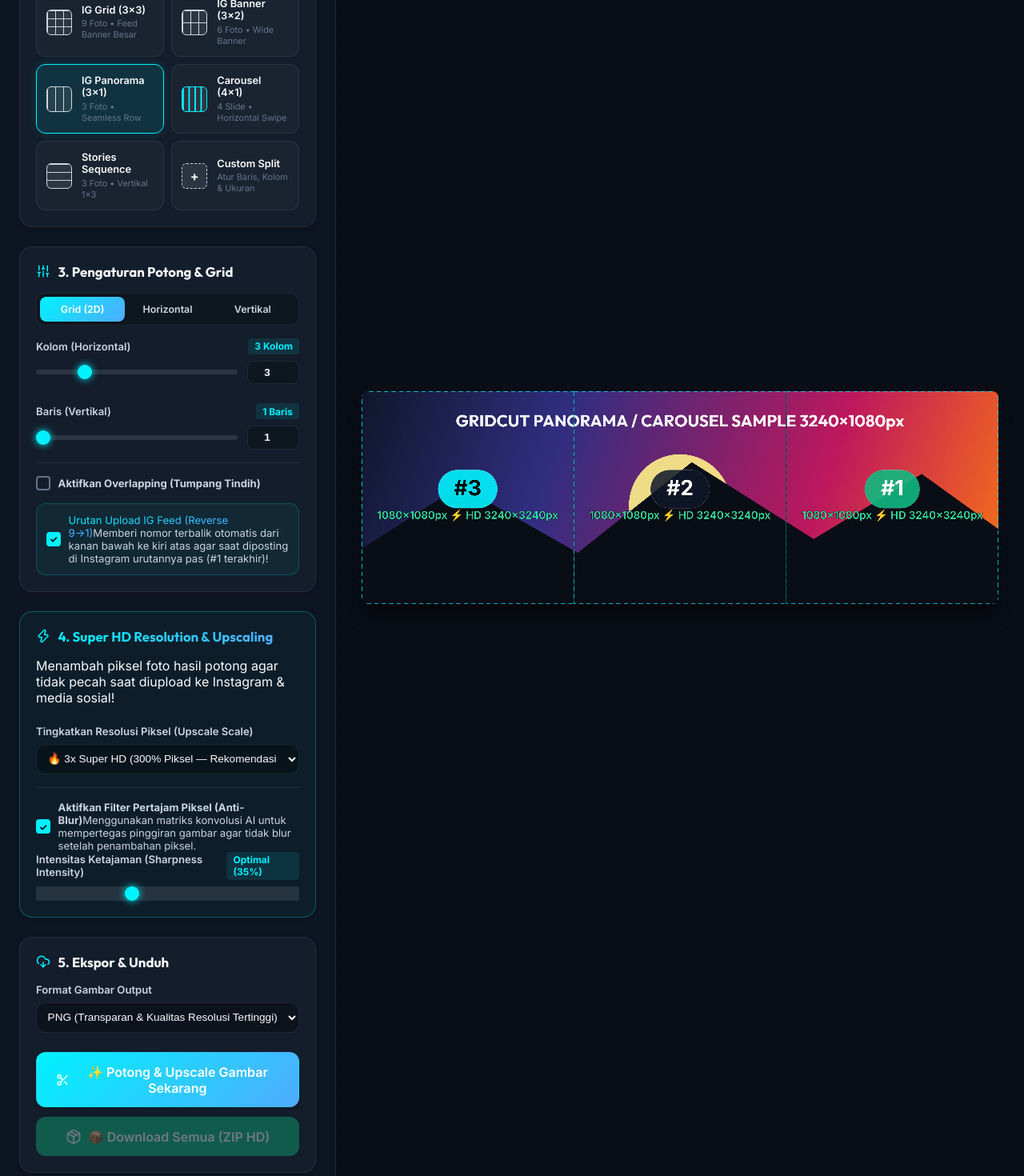
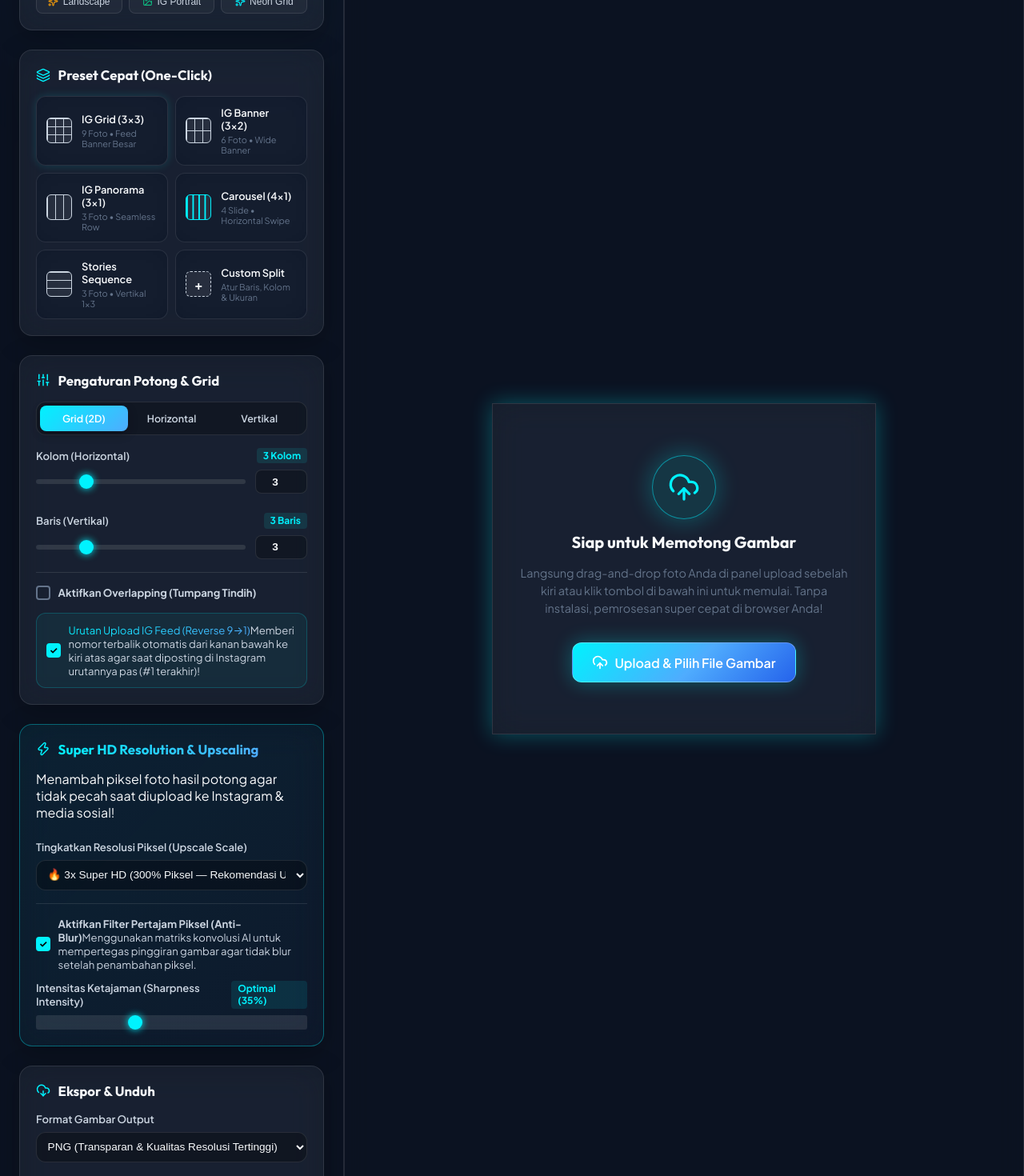
Before and after one commit to Hendi-Firmansah333/GridCut-Studio-Pro, a React (Vite) app: page / in a window 1280 px wide. Shown: the part 440-1910 px from the top of the page at 80% size. Built offline with nearby package versions, Linux system fonts and the light colour scheme.

Commit message:
feat: upgrade UI ke Glassmorphism, hapus default upload & emotikon pada tombol aksi

```diff
--- a/index.html
+++ b/index.html
@@ -5,6 +5,9 @@
     <link rel="icon" type="image/svg+xml" href="/favicon.svg" />
     <meta name="viewport" content="width=device-width, initial-scale=1.0" />
     <meta name="description" content="Aplikasi web modern bereputasi tinggi untuk memotong gambar (cut image) menjadi grid Instagram 3x3, panorama 3x1, carousel, dan story sequence tanpa instalasi." />
+    <link rel="preconnect" href="https://fonts.googleapis.com">
+    <link rel="preconnect" href="https://fonts.gstatic.com" crossorigin>
+    <link href="https://fonts.googleapis.com/css2?family=Outfit:wght@300;400;500;600;700;800;900&family=Plus+Jakarta+Sans:wght@300;400;500;600;700;800&family=Inter:wght@300;400;500;600;700&display=swap" rel="stylesheet">
     <title>GridCut Studio Pro — Modern Instagram Feed & Image Splitter</title>
   </head>
   <body>
--- a/src/App.jsx
+++ b/src/App.jsx
@@ -152,17 +152,6 @@ export default function App() {
     }
   };
 
-  // Auto-load default sample on startup
-  useEffect(() => {
-    const timer = setTimeout(() => {
-      if (!sourceImage) {
-        // Trigger default sample creation
-        const btn = document.querySelector('.sample-btn');
-        if (btn) btn.click();
-      }
-    }, 400);
-    return () => clearTimeout(timer);
-  }, []);
 
   return (
     <>
--- a/src/components/Header.jsx
+++ b/src/components/Header.jsx
@@ -3,7 +3,7 @@ import { Grid, HelpCircle, Sun, Moon } from 'lucide-react';
 
 export default function Header({ theme, toggleTheme, onOpenGuide }) {
   return (
-    <header className="studio-header">
+    <header className="studio-header glass-surface shadow-md">
       <div className="header-brand">
         <div className="brand-logo">
           <Grid size={24} />
--- a/src/components/Sidebar/DropZone.jsx
+++ b/src/components/Sidebar/DropZone.jsx
@@ -158,15 +158,15 @@ export default function DropZone({ sourceImage, filename, onImageLoaded, onRemov
   };
 
   return (
-    <section className="control-card">
+    <section className="control-card glass-card">
       <div className="card-header">
         <ImageIcon size={18} style={{ color: '#00f2fe' }} />
-        <h2>1. Pilih Gambar</h2>
+        <h2>Upload & Pilih Gambar</h2>
       </div>
 
       {!sourceImage ? (
         <div
-          className={`drop-zone ${isDragging ? 'dragging' : ''}`}
+          className={`drop-zone glass-drop ${isDragging ? 'dragging' : ''}`}
           onClick={() => fileInputRef.current?.click()}
           onDragOver={handleDragOver}
           onDragLeave={handleDragLeave}
@@ -181,15 +181,15 @@ export default function DropZone({ sourceImage, filename, onImageLoaded, onRemov
           />
           <div className="drop-zone-content">
             <div className="drop-icon-wrapper">
-              <UploadCloud size={24} />
+              <UploadCloud size={26} />
             </div>
             <p className="drop-title">Drop & Paste foto di sini</p>
-            <p className="drop-subtitle">Atau klik untuk pilih file (PNG, JPG, WebP)</p>
-            <span className="btn btn-sm btn-outline mt-2">Pilih dari Komputer</span>
+            <p className="drop-subtitle">Atau klik untuk pilih dari perangkat (PNG, JPG, WebP)</p>
+            <span className="btn btn-sm btn-primary mt-3 shadow-glow">Pilih Foto Sekarang</span>
           </div>
         </div>
       ) : (
-        <div className="image-info-card">
+        <div className="image-info-card glass-surface">
           <div className="info-preview">
             <img src={sourceImage.src} alt="Active Preview" />
           </div>
@@ -210,7 +210,7 @@ export default function DropZone({ sourceImage, filename, onImageLoaded, onRemov
       )}
 
       <div className="sample-section divider-top">
-        <span className="sample-label">Gunakan Gambar Sampel (Klik untuk Coba)</span>
+        <span className="sample-label">Atau coba dengan gambar sampel:</span>
         <div className="sample-grid">
           <button className="sample-btn" onClick={() => generateSample('landscape')} title="Panorama 3:1 Sunset">
             <Sparkles size={13} style={{ color: '#f59e0b' }} />
--- a/src/components/Sidebar/ExportSettings.jsx
+++ b/src/components/Sidebar/ExportSettings.jsx
@@ -15,10 +15,10 @@ export default function ExportSettings({
   return (
     <>
       {/* HD Upscaling & Pixel Enhancement Card */}
-      <section className="control-card" style={{ border: '1px solid rgba(0, 242, 254, 0.3)', background: 'rgba(0, 242, 254, 0.04)' }}>
+      <section className="control-card glass-card glass-glow-card">
         <div className="card-header">
           <Zap size={18} style={{ color: '#00f2fe' }} />
-          <h2 className="text-gradient">4. Super HD Resolution & Upscaling</h2>
+          <h2 className="text-gradient">Super HD Resolution & Upscaling</h2>
         </div>
         <p className="text-xs text-muted">
           Menambah piksel foto hasil potong agar tidak pecah saat diupload ke Instagram & media sosial!
@@ -77,10 +77,10 @@ export default function ExportSettings({
       </section>
 
       {/* Export Format & Cut Buttons Card */}
-      <section className="control-card">
+      <section className="control-card glass-card">
         <div className="card-header">
           <DownloadCloud size={18} style={{ color: '#00f2fe' }} />
-          <h2>5. Ekspor & Unduh</h2>
+          <h2>Ekspor & Unduh</h2>
         </div>
 
         <div className="form-group">
@@ -115,7 +115,7 @@ export default function ExportSettings({
 
         <div className="action-buttons-stack">
           <button
-            className="btn btn-lg btn-primary w-full"
+            className="btn btn-lg btn-primary btn-action-hero w-full"
             disabled={!hasImage || isProcessing}
             onClick={onCutNow}
           >
@@ -127,18 +127,18 @@ export default function ExportSettings({
             ) : (
               <>
                 <Scissors size={20} />
-                <span>✨ Potong & Upscale Gambar Sekarang</span>
+                <span>Potong & Upscale Gambar Sekarang</span>
               </>
             )}
           </button>
 
           <button
-            className="btn btn-lg btn-success w-full"
+            className="btn btn-lg btn-success btn-action-hero w-full"
             disabled={!hasImage || slicedCount === 0 || isProcessing}
             onClick={onDownloadZip}
           >
             <Package size={20} />
-            <span>📦 Download Semua (ZIP HD)</span>
+            <span>Download Semua (ZIP HD)</span>
             {slicedCount > 0 && (
               <span className="badge-value ml-1" style={{ background: 'rgba(255,255,255,0.2)', color: '#fff' }}>
                 {slicedCount} Foto
--- a/src/components/Sidebar/Presets.jsx
+++ b/src/components/Sidebar/Presets.jsx
@@ -12,17 +12,17 @@ export default function Presets({ currentPreset, onSelectPreset }) {
   ];
 
   return (
-    <section className="control-card">
+    <section className="control-card glass-card">
       <div className="card-header">
         <Layers size={18} style={{ color: '#00f2fe' }} />
-        <h2>2. Preset Cepat (One-Click)</h2>
+        <h2>Preset Cepat (One-Click)</h2>
       </div>
 
       <div className="preset-grid">
         {presets.map(p => (
           <div
             key={p.id}
-            className={`preset-card ${currentPreset === p.id ? 'active' : ''}`}
+            className={`preset-card glass-surface ${currentPreset === p.id ? 'active' : ''}`}
             onClick={() => onSelectPreset(p.id)}
           >
             <div className={`preset-icon ${p.iconClass}`}></div>
--- a/src/components/Sidebar/SplitControls.jsx
+++ b/src/components/Sidebar/SplitControls.jsx
@@ -18,10 +18,10 @@ export default function SplitControls({ options, onChangeOption }) {
   } = options;
 
   return (
-    <section className="control-card">
+    <section className="control-card glass-card">
       <div className="card-header">
         <Sliders size={18} style={{ color: '#00f2fe' }} />
-        <h2>3. Pengaturan Potong & Grid</h2>
+        <h2>Pengaturan Potong & Grid</h2>
       </div>
 
       <div className="segmented-control">
--- a/src/components/Workspace/LiveCanvas.jsx
+++ b/src/components/Workspace/LiveCanvas.jsx
@@ -60,20 +60,20 @@ export default function LiveCanvas({
         </div>
       </div>
 
-      <div className="canvas-viewport">
+      <div className="canvas-viewport glass-surface">
         {!sourceImage ? (
-          <div className="preview-empty">
+          <div className="preview-empty glass-card shadow-glow">
             <div className="empty-glow-circle">
-              <UploadCloud size={36} />
+              <UploadCloud size={40} />
             </div>
-            <h3>Belum Ada Gambar di Workspace</h3>
+            <h3>Siap untuk Memotong Gambar</h3>
             <p>
-              Silakan pilih/drag-and-drop foto Anda di panel sebelah kiri, atau coba langsung gunakan tombol gambar sampel (*Landscape*, *Portrait IG*, *Neon Grid*).
+              Langsung drag-and-drop foto Anda di panel upload sebelah kiri atau klik tombol di bawah ini untuk memulai. Tanpa instalasi, pemrosesan super cepat di browser Anda!
             </p>
-            <div className="empty-actions">
-              <button className="btn btn-primary" onClick={onTriggerUpload}>
-                <UploadCloud size={18} />
-                <span>Pilih File Gambar</span>
+            <div className="empty-actions mt-4">
+              <button className="btn btn-lg btn-primary shadow-glow" onClick={onTriggerUpload}>
+                <UploadCloud size={20} />
+                <span>Upload & Pilih File Gambar</span>
               </button>
             </div>
           </div>
--- a/src/components/Workspace/ResultsGallery.jsx
+++ b/src/components/Workspace/ResultsGallery.jsx
@@ -12,16 +12,16 @@ export default function ResultsGallery({
   if (tiles.length === 0) {
     return (
       <div className="tab-content active">
-        <div className="canvas-viewport">
-          <div className="preview-empty">
+        <div className="canvas-viewport glass-surface">
+          <div className="preview-empty glass-card">
             <div className="empty-glow-circle">
-              <Scissors size={36} />
+              <Scissors size={38} />
             </div>
             <h3>Belum Ada Hasil Potongan</h3>
             <p>
-              Klik tombol <strong>"✨ Potong Gambar Sekarang"</strong> di panel sebelah kiri setelah selesai mengatur opsi pemotongan.
+              Pilih foto terlebih dahulu lalu klik tombol <strong>"Potong & Upscale Gambar Sekarang"</strong> di panel sebelah kiri.
             </p>
-            <div className="empty-actions">
+            <div className="empty-actions mt-3">
               <button className="btn btn-outline" onClick={onSwitchToPreview}>
                 <span>Kembali ke Live Preview</span>
               </button>
--- a/src/index.css
+++ b/src/index.css
@@ -5,13 +5,14 @@
    ========================================================================== */
 
 :root {
-  /* Color Palette - Dark Theme Default */
-  --bg-main: #090d16;
-  --bg-surface: rgba(17, 24, 39, 0.75);
-  --bg-card: rgba(26, 35, 50, 0.6);
-  --bg-card-hover: rgba(35, 47, 68, 0.85);
-  --border-color: rgba(255, 255, 255, 0.08);
-  --border-highlight: rgba(0, 242, 254, 0.4);
+  /* Color Palette - Dark Theme Default (Ultra Premium Glass) */
+  --bg-main: #070a12;
+  --bg-surface: rgba(15, 23, 42, 0.65);
+  --bg-card: rgba(255, 255, 255, 0.05);
+  --bg-card-hover: rgba(255, 255, 255, 0.09);
+  --border-color: rgba(255, 255, 255, 0.1);
+  --border-highlight: rgba(0, 242, 254, 0.5);
+  --glass-blur: blur(20px);
 
   --text-primary: #f8fafc;
   --text-secondary: #cbd5e1;
@@ -20,10 +21,10 @@
   --accent-cyan: #00f2fe;
   --accent-indigo: #4facfe;
   --accent-gradient: linear-gradient(135deg, #00f2fe 0%, #4facfe 100%);
-  --accent-glow: rgba(0, 242, 254, 0.25);
+  --accent-glow: rgba(0, 242, 254, 0.3);
 
   --success: #10b981;
-  --success-glow: rgba(16, 185, 129, 0.2);
+  --success-glow: rgba(16, 185, 129, 0.25);
   --danger: #ef4444;
   --warning: #f59e0b;
 
@@ -32,24 +33,25 @@
   --radius-lg: 16px;
   --radius-xl: 24px;
 
-  --shadow-sm: 0 2px 4px rgba(0, 0, 0, 0.2);
-  --shadow-md: 0 8px 16px -4px rgba(0, 0, 0, 0.3);
-  --shadow-lg: 0 20px 25px -5px rgba(0, 0, 0, 0.4), 0 10px 10px -5px rgba(0, 0, 0, 0.2);
-  --shadow-glow: 0 0 25px var(--accent-glow);
+  --shadow-sm: 0 4px 12px rgba(0, 0, 0, 0.25);
+  --shadow-md: 0 8px 24px -4px rgba(0, 0, 0, 0.35);
+  --shadow-lg: 0 24px 40px -8px rgba(0, 0, 0, 0.5);
+  --shadow-glow: 0 0 30px var(--accent-glow);
 
-  --font-main: 'Inter', -apple-system, BlinkMacSystemFont, sans-serif;
-  --font-display: 'Outfit', 'Inter', sans-serif;
+  --font-main: 'Plus Jakarta Sans', 'Inter', -apple-system, BlinkMacSystemFont, sans-serif;
+  --font-display: 'Outfit', 'Plus Jakarta Sans', sans-serif;
 
-  --sidebar-width: 420px;
+  --sidebar-width: 430px;
 }
 
 body.theme-light {
-  --bg-main: #f1f5f9;
-  --bg-surface: rgba(255, 255, 255, 0.85);
-  --bg-card: rgba(255, 255, 255, 0.95);
-  --bg-card-hover: rgba(248, 250, 252, 1);
+  --bg-main: #eff6ff;
+  --bg-surface: rgba(255, 255, 255, 0.75);
+  --bg-card: rgba(255, 255, 255, 0.85);
+  --bg-card-hover: rgba(255, 255, 255, 1);
   --border-color: rgba(0, 0, 0, 0.08);
-  --border-highlight: rgba(37, 99, 235, 0.4);
+  --border-highlight: rgba(37, 99, 235, 0.45);
+  --glass-blur: blur(16px);
 
   --text-primary: #0f172a;
   --text-secondary: #334155;
@@ -58,11 +60,11 @@ body.theme-light {
   --accent-cyan: #06b6d4;
   --accent-indigo: #2563eb;
   --accent-gradient: linear-gradient(135deg, #06b6d4 0%, #2563eb 100%);
-  --accent-glow: rgba(37, 99, 235, 0.15);
+  --accent-glow: rgba(37, 99, 235, 0.2);
 
-  --shadow-sm: 0 1px 3px rgba(0, 0, 0, 0.05);
-  --shadow-md: 0 4px 6px -1px rgba(0, 0, 0, 0.08);
-  --shadow-lg: 0 10px 15px -3px rgba(0, 0, 0, 0.1);
+  --shadow-sm: 0 2px 8px rgba(0, 0, 0, 0.06);
+  --shadow-md: 0 6px 16px -2px rgba(0, 0, 0, 0.1);
+  --shadow-lg: 0 16px 30px -5px rgba(0, 0, 0, 0.12);
 }
 
 * {
@@ -86,25 +88,27 @@ body {
 body::before {
   content: '';
   position: fixed;
-  top: -150px;
-  left: -150px;
-  width: 600px;
-  height: 600px;
-  background: radial-gradient(circle, rgba(0, 242, 254, 0.08) 0%, rgba(0,0,0,0) 70%);
+  top: -20%;
+  left: -10%;
+  width: 800px;
+  height: 800px;
+  background: radial-gradient(circle, rgba(0, 242, 254, 0.14) 0%, rgba(79, 172, 254, 0.05) 50%, rgba(0,0,0,0) 75%);
   z-index: 0;
   pointer-events: none;
+  filter: blur(40px);
 }
 
 body::after {
   content: '';
   position: fixed;
-  bottom: -150px;
-  right: -150px;
-  width: 600px;
-  height: 600px;
-  background: radial-gradient(circle, rgba(79, 172, 254, 0.08) 0%, rgba(0,0,0,0) 70%);
+  bottom: -20%;
+  right: -10%;
+  width: 900px;
+  height: 900px;
+  background: radial-gradient(circle, rgba(147, 51, 234, 0.12) 0%, rgba(79, 172, 254, 0.08) 50%, rgba(0,0,0,0) 75%);
   z-index: 0;
   pointer-events: none;
+  filter: blur(40px);
 }
 
 #root {
@@ -141,25 +145,80 @@ body::after {
 .btn-icon-sm { width: 32px; height: 32px; padding: 0; border-radius: var(--radius-sm); }
 
 .btn-primary {
-  background: var(--accent-gradient);
+  background: linear-gradient(135deg, #00f2fe 0%, #4facfe 55%, #2563eb 100%);
   color: #fff;
-  box-shadow: var(--shadow-sm);
+  border: 1px solid rgba(255, 255, 255, 0.25);
+  box-shadow: 0 4px 18px rgba(0, 242, 254, 0.3), inset 0 1px 0 rgba(255, 255, 255, 0.35);
+  position: relative;
+  overflow: hidden;
 }
 
 .btn-primary:hover:not(:disabled) {
-  box-shadow: var(--shadow-glow);
-  transform: translateY(-2px);
+  box-shadow: 0 8px 28px rgba(0, 242, 254, 0.5), inset 0 1px 0 rgba(255, 255, 255, 0.45);
+  transform: translateY(-2px) scale(1.01);
+  border-color: rgba(255, 255, 255, 0.4);
 }
 
 .btn-success {
-  background: var(--success);
+  background: linear-gradient(135deg, #10b981 0%, #059669 55%, #047857 100%);
   color: #fff;
-  box-shadow: 0 4px 12px var(--success-glow);
+  border: 1px solid rgba(255, 255, 255, 0.2);
+  box-shadow: 0 4px 18px rgba(16, 185, 129, 0.3), inset 0 1px 0 rgba(255, 255, 255, 0.3);
+  position: relative;
+  overflow: hidden;
 }
 
 .btn-success:hover:not(:disabled) {
-  background: #059669;
-  transform: translateY(-2px);
+  background: linear-gradient(135deg, #34d399 0%, #10b981 55%, #059669 100%);
+  box-shadow: 0 8px 28px rgba(16, 185, 129, 0.5), inset 0 1px 0 rgba(255, 255, 255, 0.4);
+  transform: translateY(-2px) scale(1.01);
+  border-color: rgba(255, 255, 255, 0.35);
+}
+
+/* Shimmer Sweep Animation on Hover */
+.btn-primary::after, .btn-success::after {
+  content: '';
+  position: absolute;
+  top: 0;
+  left: -150%;
+  width: 120%;
+  height: 100%;
+  background: linear-gradient(90deg, transparent 0%, rgba(255, 255, 255, 0.38) 50%, transparent 100%);
+  transform: skewX(-25deg);
+  transition: left 0.65s cubic-bezier(0.4, 0, 0.2, 1);
+  pointer-events: none;
+}
+
+.btn-primary:hover:not(:disabled)::after, .btn-success:hover:not(:disabled)::after {
+  left: 150%;
+}
+
+.btn:active:not(:disabled) {
+  transform: translateY(1px) scale(0.98);
+}
+
+/* Icon Micro-Interaction inside Buttons */
+.btn svg {
+  transition: transform 0.35s cubic-bezier(0.34, 1.56, 0.64, 1);
+  flex-shrink: 0;
+}
+
+.btn:hover:not(:disabled) svg {
+  transform: scale(1.15) rotate(-6deg);
+}
+
+/* Hero Action Buttons (Potong & Download Semua) */
+.btn-action-hero {
+  padding: 1.05rem 1.75rem;
+  font-size: 1.05rem;
+  font-weight: 700;
+  letter-spacing: 0.015em;
+  border-radius: var(--radius-lg);
+  display: flex;
+  align-items: center;
+  justify-content: center;
+  gap: 0.65rem;
+  transition: all 0.35s cubic-bezier(0.4, 0, 0.2, 1);
 }
 
 .btn-outline {
@@ -1177,12 +1236,59 @@ body::after {
 
 .toast.success { border-color: var(--success); }
 
-/* Utility Classes */
+/* Utility Classes & Glassmorphism System */
 .hidden { display: none !important; }
 .truncate { white-space: nowrap; overflow: hidden; text-overflow: ellipsis; }
 .mt-2 { margin-top: 0.5rem; }
+.mt-3 { margin-top: 0.75rem; }
 .mt-4 { margin-top: 1rem; }
 .w-full { width: 100%; }
+
+.glass-card {
+  background: var(--bg-card) !important;
+  backdrop-filter: var(--glass-blur, blur(20px)) !important;
+  -webkit-backdrop-filter: var(--glass-blur, blur(20px)) !important;
+  border: 1px solid var(--border-color) !important;
+  box-shadow: 0 8px 32px 0 rgba(0, 0, 0, 0.25) !important;
+  transition: all 0.3s cubic-bezier(0.4, 0, 0.2, 1) !important;
+}
+
+.glass-card:hover {
+  background: var(--bg-card-hover) !important;
+  border-color: rgba(255, 255, 255, 0.2) !important;
+  box-shadow: 0 12px 40px 0 rgba(0, 0, 0, 0.35), 0 0 20px var(--accent-glow) !important;
+}
+
+.glass-surface {
+  background: var(--bg-surface) !important;
+  backdrop-filter: blur(16px) !important;
+  -webkit-backdrop-filter: blur(16px) !important;
+  border: 1px solid var(--border-color) !important;
+}
+
+.glass-drop {
+  background: rgba(0, 242, 254, 0.03) !important;
+  border: 2px dashed rgba(0, 242, 254, 0.35) !important;
+  backdrop-filter: blur(12px) !important;
+  -webkit-backdrop-filter: blur(12px) !important;
+  transition: all 0.3s cubic-bezier(0.4, 0, 0.2, 1) !important;
+}
+
+.glass-drop:hover, .glass-drop.dragging {
+  background: rgba(0, 242, 254, 0.08) !important;
+  border-color: var(--accent-cyan) !important;
+  transform: translateY(-2px);
+  box-shadow: 0 0 30px rgba(0, 242, 254, 0.2) !important;
+}
+
+.glass-glow-card {
+  border: 1px solid rgba(0, 242, 254, 0.35) !important;
+  background: linear-gradient(135deg, rgba(0, 242, 254, 0.06) 0%, rgba(79, 172, 254, 0.03) 100%) !important;
+}
+
+.shadow-glow {
+  box-shadow: 0 0 25px var(--accent-glow) !important;
+}
 
 @keyframes fadeIn {
   from { opacity: 0; }
```
